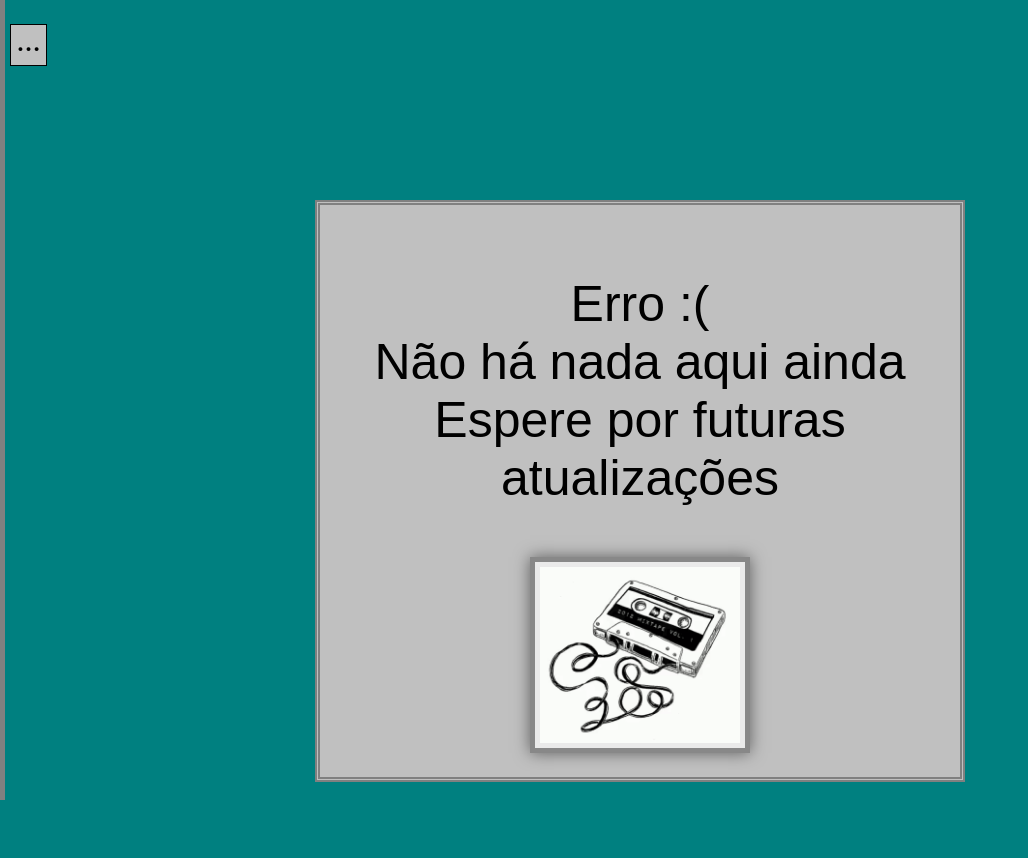
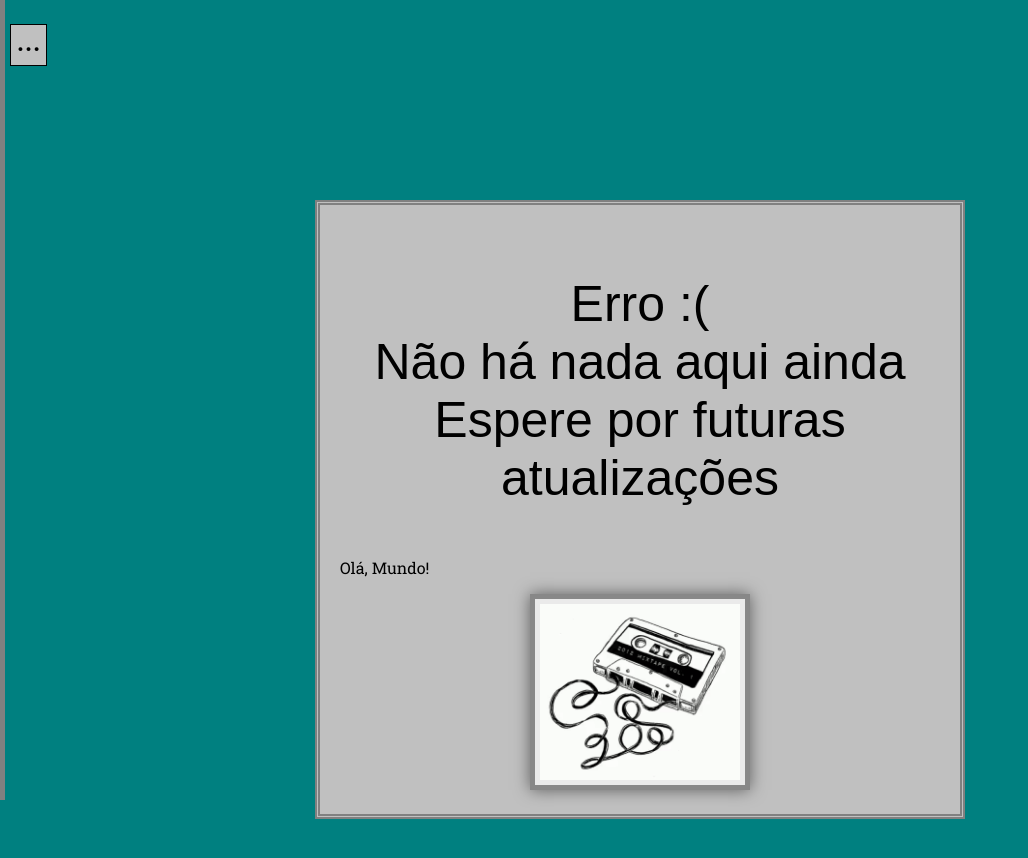
Before and after one commit to Samuelfrancatto/nostalgiawave, a plain HTML site: page feedback/feedback.html in a window 1280 px wide. Shown: the whole page, without its empty margins (0-1028 px from the left). Drawn offline with Linux system fonts and the light colour scheme.

Commit message:
Update feedback.html

```diff
--- a/feedback/feedback.html
+++ b/feedback/feedback.html
@@ -49,6 +49,8 @@
         <br>Não há nada aqui ainda <br>
         Espere por futuras atualizações</p>
 
+        <p>Olá, Mundo!</p>
+
         <img src="music-humpday.gif" alt="" style="width: 200px;">
 
 
```
